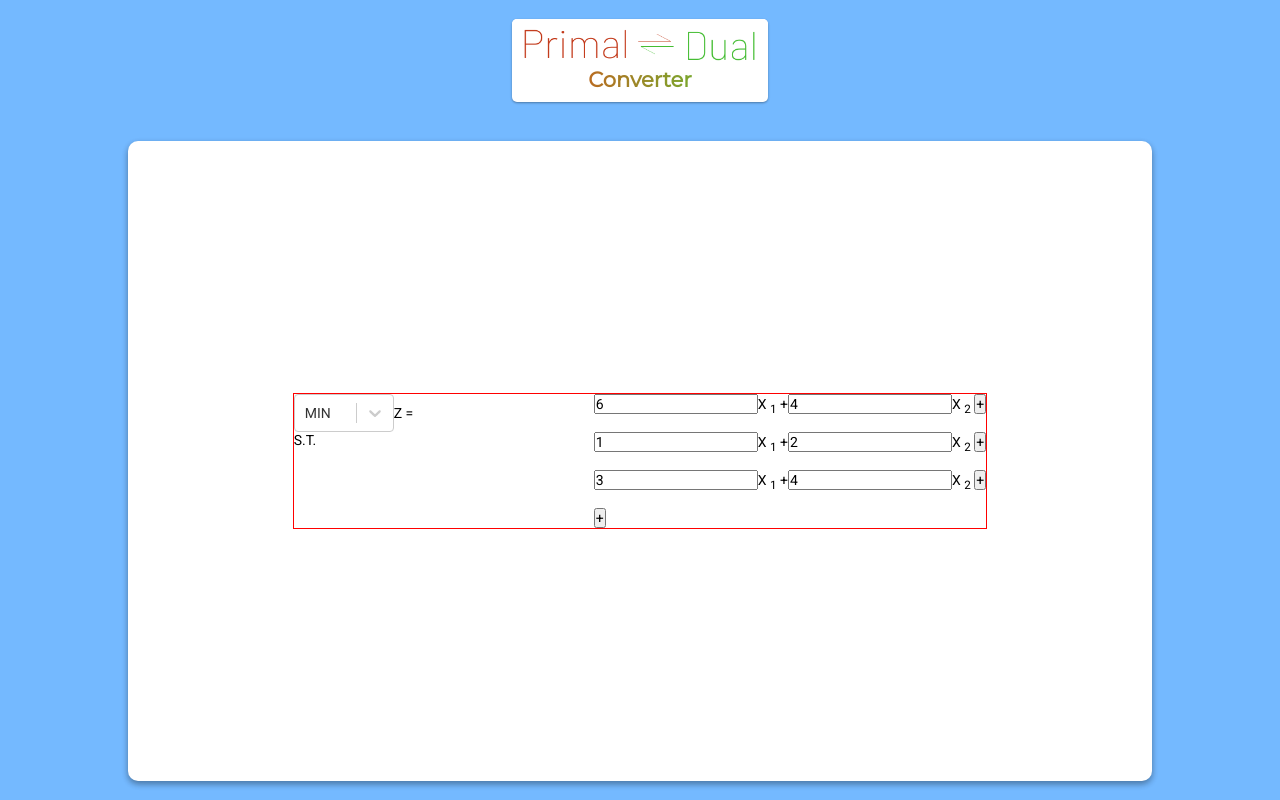
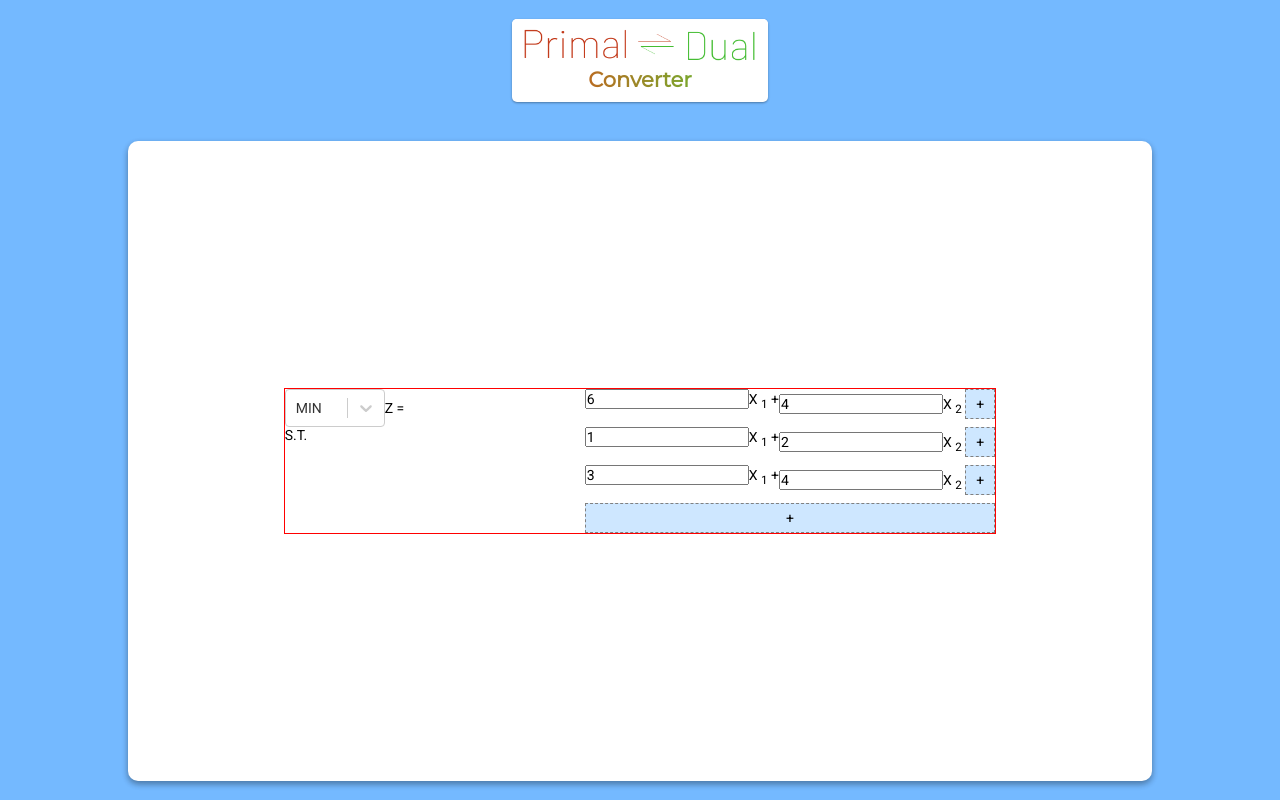
Before and after one commit to lbcosta/primal-dual, a React (Create React App) app: page / in a window 1280 px wide. Built offline with nearby package versions, Linux system fonts and the light colour scheme.

Commit message:
Styling buttons

```diff
--- a/src/pages/Main/index.js
+++ b/src/pages/Main/index.js
@@ -9,7 +9,9 @@ import {
   StaticSide,
   DynamicSide,
   Equation,
-  Variable
+  Variable,
+  AddConstraintButton,
+  AddVariableButton
 } from "./styles";
 import Logo from "../../assets/img/Logo.png";
 
@@ -35,7 +37,7 @@ export default function Main() {
 
   function buttonOrSpan(actualIdx, arr) {
     return actualIdx === arr.length - 1 ? (
-      <button type="button">+</button>
+      <AddVariableButton type="button">+</AddVariableButton>
     ) : (
       <span>+</span>
     );
@@ -88,7 +90,7 @@ export default function Main() {
               </Equation>
             ))}
 
-            <button type="button">+</button>
+            <AddConstraintButton type="button">+</AddConstraintButton>
           </DynamicSide>
         </Container>
       </PageContent>
--- a/src/pages/Main/styles.js
+++ b/src/pages/Main/styles.js
@@ -80,3 +80,21 @@ export const Equation = styled.ul`
 `;
 
 export const Variable = styled.li``;
+
+export const AddButton = styled.button`
+  background-color: rgba(116, 185, 255, 0.35);
+  border: 1.2px gray dashed;
+  :active {
+    transform: translateY(5px);
+  }
+`;
+
+export const AddConstraintButton = styled(AddButton)`
+  width: 100%;
+  height: 30px;
+`;
+
+export const AddVariableButton = styled(AddButton)`
+  width: 30px;
+  height: 30px;
+`;
```
